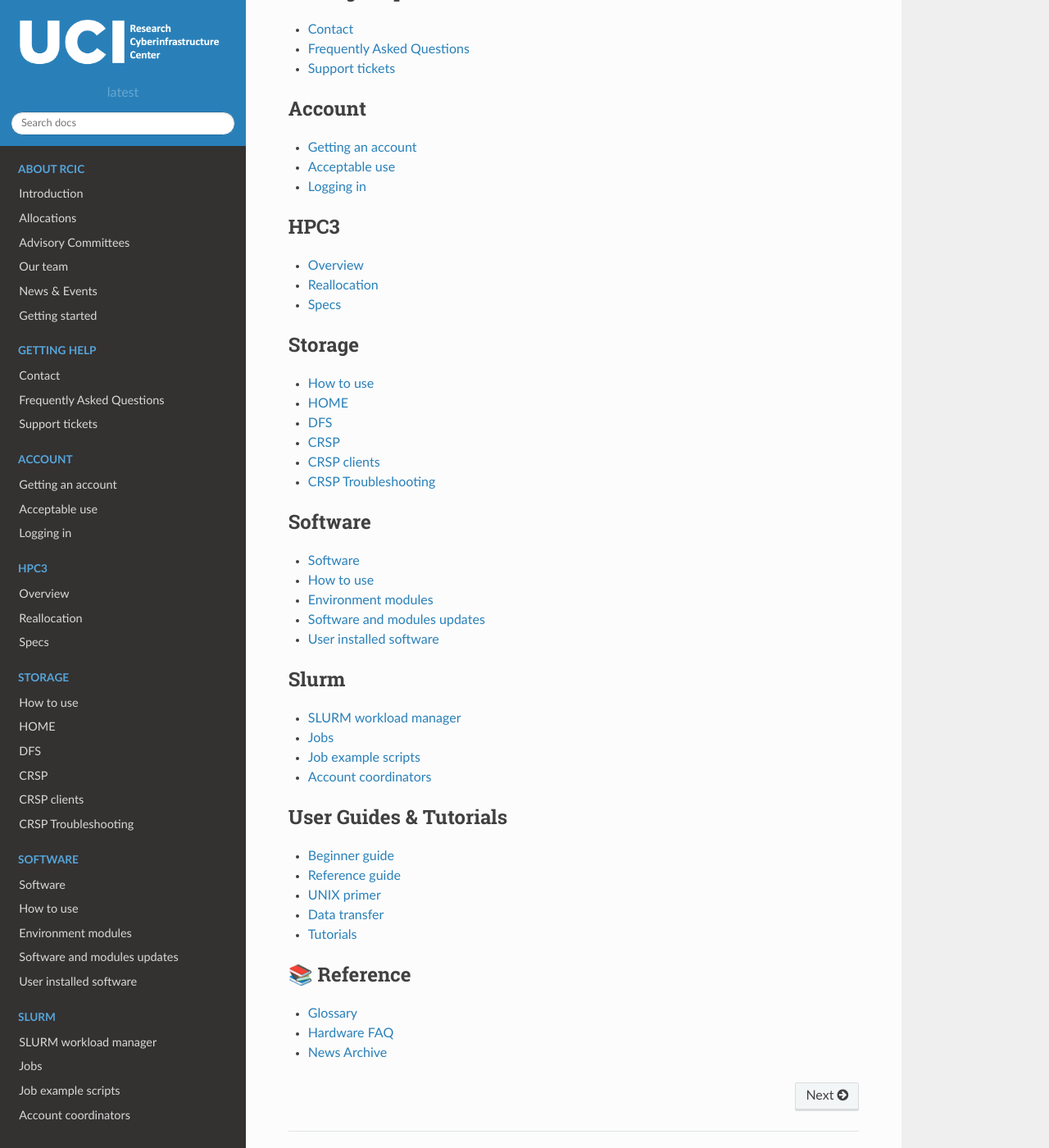
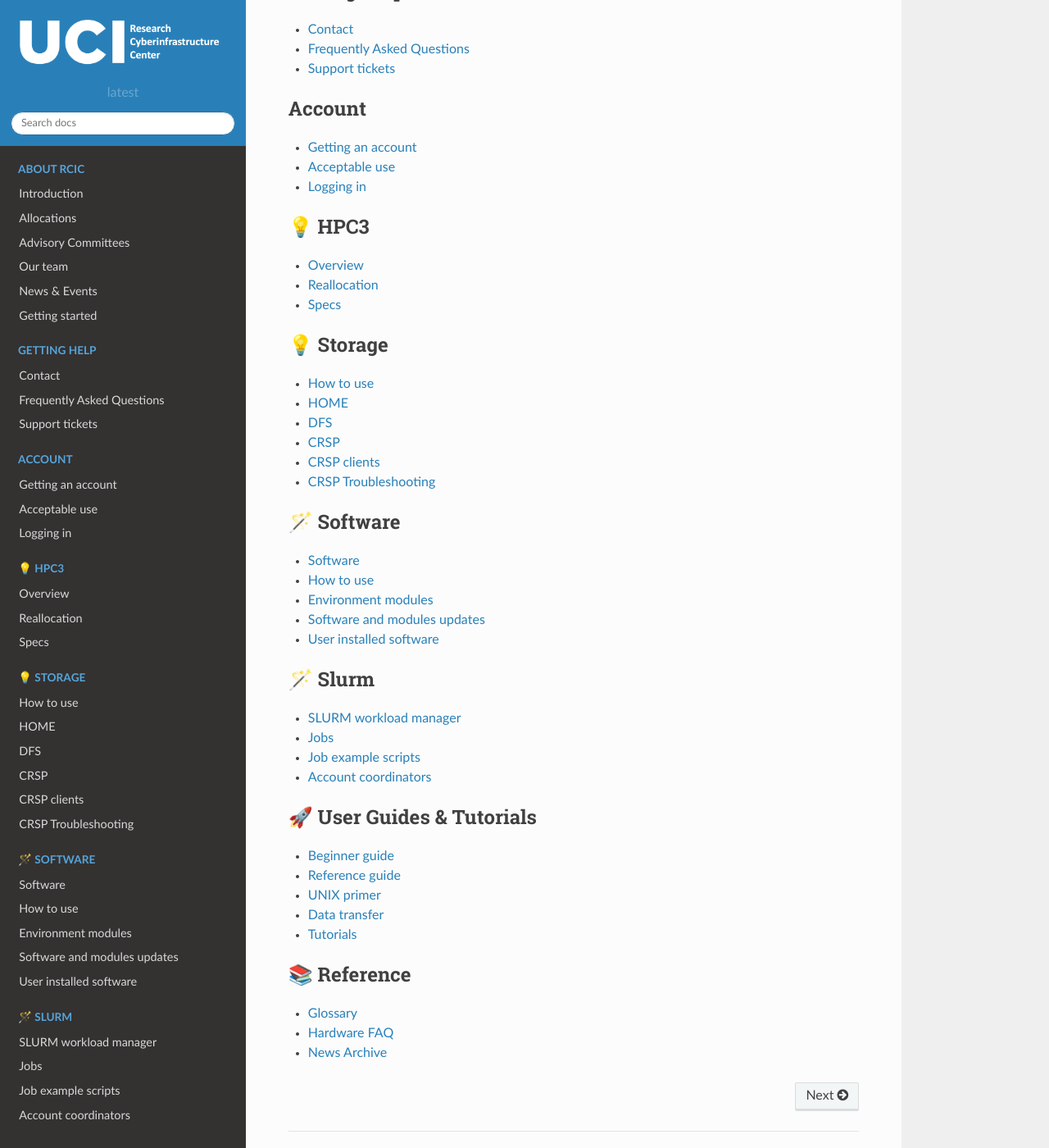
Before and after one commit to RCIC-UCI-Public/website-rcic, a Sphinx documentation site: the page built from docs/source/index.rst, in a window 1280 px wide and 1400 px high, scrolled down 400 px. Shown: the whole window at 82% size. Built offline with Sphinx 7.4.7 and the Read the Docs theme 2.0.0, drawn with Linux system fonts in a browser that asks for light colours.

Commit message:
add icons to toc

```diff
--- a/docs/source/index.rst
+++ b/docs/source/index.rst
@@ -32,7 +32,7 @@
 
 .. toctree::
    :maxdepth: 1
-   :caption: HPC3
+   :caption: 💡 HPC3
 
    hpc3/hpc3
    hpc3/reallocations
@@ -40,7 +40,7 @@
 
 .. toctree::
    :maxdepth: 1
-   :caption: Storage
+   :caption: 💡 Storage
 
    storage/overview
    storage/home
@@ -51,7 +51,7 @@
 
 .. toctree::
    :maxdepth: 1
-   :caption: Software
+   :caption: 🪄 Software
 
    software/software
    software/modules
@@ -60,7 +60,7 @@
 
 .. toctree::
    :maxdepth: 1
-   :caption: Slurm
+   :caption: 🪄 Slurm
 
    slurm/slurm
    slurm/jobs
@@ -70,7 +70,7 @@
 
 .. toctree::
    :maxdepth: 1
-   :caption: User Guides & Tutorials
+   :caption: 🚀 User Guides & Tutorials
 
    guides/beginner
    guides/reference
```
